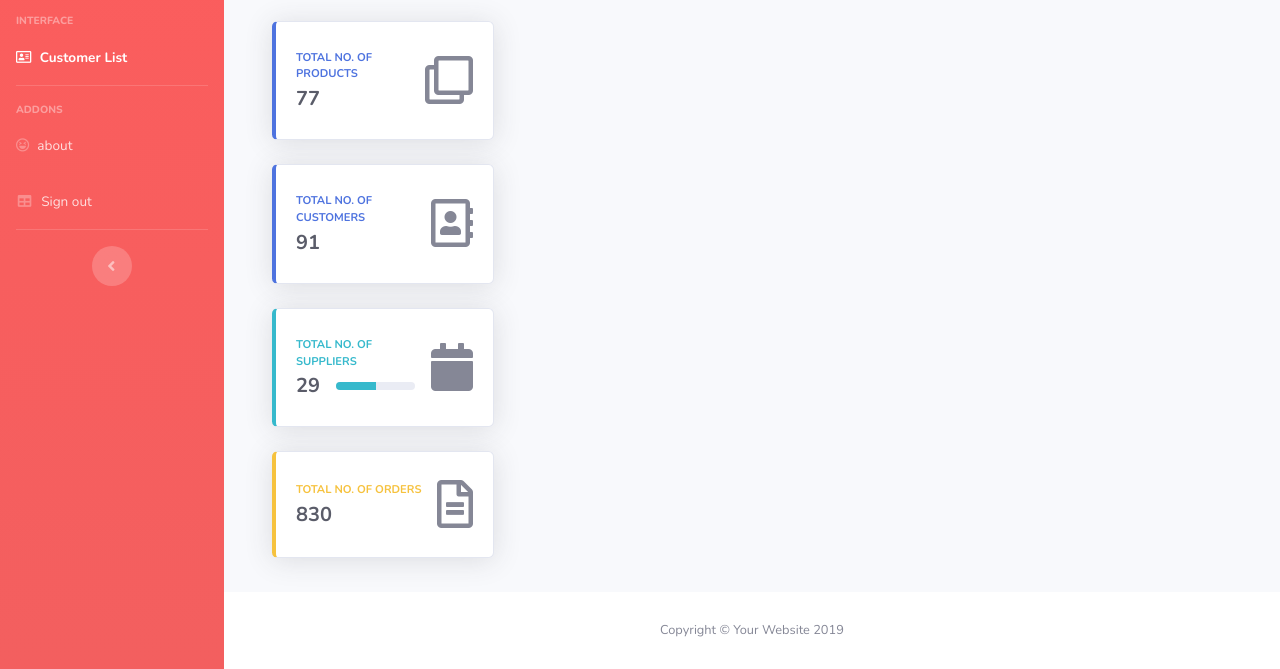
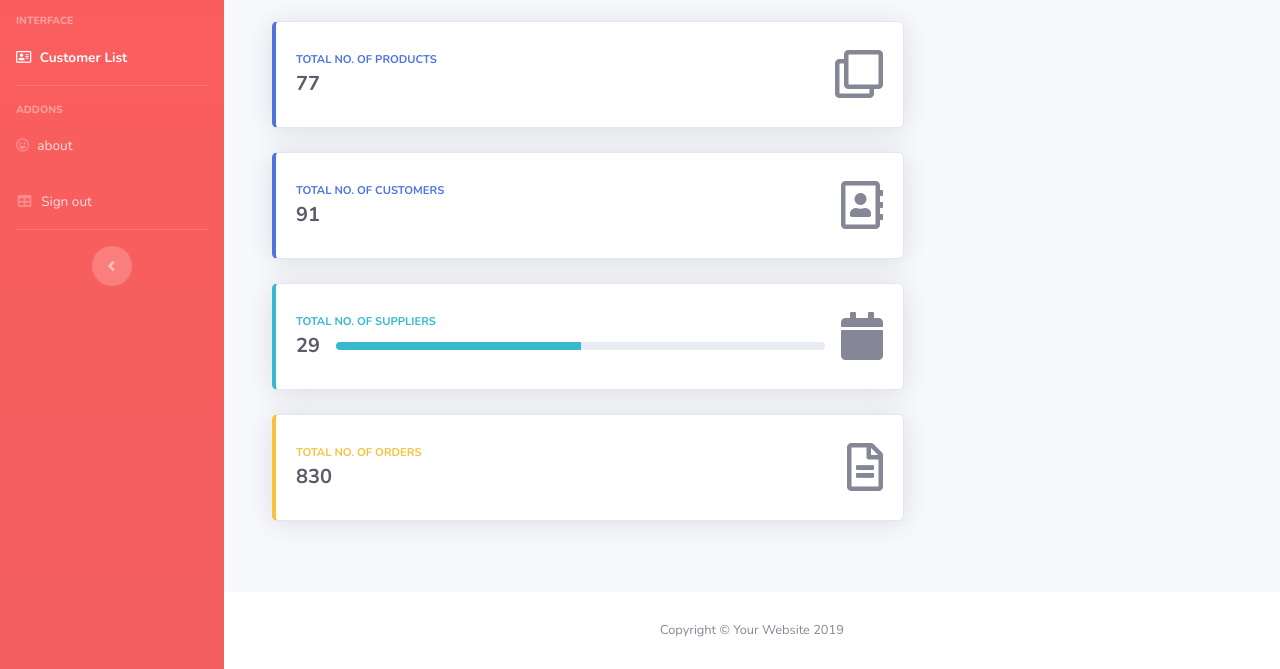
Before and after one commit to alosirise/project_webapp2, a website with bundled scripts: page dashboard.html in a window 1280 px wide. Shown: the part 131-800 px from the top of the page. Built offline with nearby package versions, Linux system fonts and the light colour scheme.

Commit message:
edit
เล็กๆน้อยๆ

```diff
--- a/customer.js
+++ b/customer.js
@@ -6,7 +6,7 @@ $(function () {
         if (status == 'success') {
             var n =0;
             var products = data.customerJson;
-            var tableHead = '<tr> <th>customerID</th> <th>companyName</th> <th>contactName</th>  <th>contactTitle</td></tr>'
+            var tableHead = '<tr> <th>CustomerID</th> <th>CompanyName</th> <th>ContactName</th>  <th>ContactTitle</td></tr>'
             $('#tablecus').append(tableHead);
             for (var index in products) {
 
--- a/dashboard.html
+++ b/dashboard.html
@@ -138,10 +138,10 @@
           </div>
 
           <!-- Content column -->
-          <div class="col-lg-12 mb-4">
+          <div class="col">
 
             <!-- Total No. of Products -->
-            <div class="col-xl-3 col-md-6 mb-4">
+            <div class="col-xl-8 mb-4">
               <div class="card border-left-primary shadow h-100 py-2">
                 <div class="card-body">
                   <div class="row no-gutters align-items-center">
@@ -149,8 +149,6 @@
                       <div class="text-xs font-weight-bold text-primary text-uppercase mb-1">Total No. of Products
                       </div>
                       <div class="h5 mb-0 font-weight-bold text-gray-800" id =dashproducts>
-
-
                       </div>
                     </div>
                     <div class="col-auto">
@@ -162,7 +160,7 @@
             </div>
 
             <!-- Total No. of Customers -->
-            <div class="col-xl-3 col-md-6 mb-4">
+            <div class="col-xl-8 mb-4">
               <div class="card border-left-primary shadow h-100 py-2">
                 <div class="card-body">
                   <div class="row no-gutters align-items-center">
@@ -170,8 +168,6 @@
                       <div class="text-xs font-weight-bold text-primary text-uppercase mb-1">Total No. of Customers
                       </div>
                       <div class="h5 mb-0 font-weight-bold text-gray-800" id =dashcustomers>
-
-
                       </div>
                     </div>
                     <div class="col-auto">
@@ -183,7 +179,7 @@
             </div>
 
             <!-- Total No. of Suppliers -->
-            <div class="col-xl-3 col-md-6 mb-4">
+            <div class="col-xl-8 mb-4">
               <div class="card border-left-info shadow h-100 py-2">
                 <div class="card-body">
                   <div class="row no-gutters align-items-center">
@@ -192,8 +188,6 @@
                       <div class="row no-gutters align-items-center">
                         <div class="col-auto">
                           <div class="h5 mb-0 mr-3 font-weight-bold text-gray-800" id=dashsuppliers>
-
-
                           </div>
                         </div>
                         <div class="col">
@@ -212,7 +206,7 @@
             </div>
 
             <!-- Total No. of Orders-->
-            <div class="col-xl-3 col-md-6 mb-4">
+            <div class="col-xl-8 mb-4">
               <div class="card border-left-warning shadow h-100 py-2">
                 <div class="card-body">
                   <div class="row no-gutters align-items-center">
```
